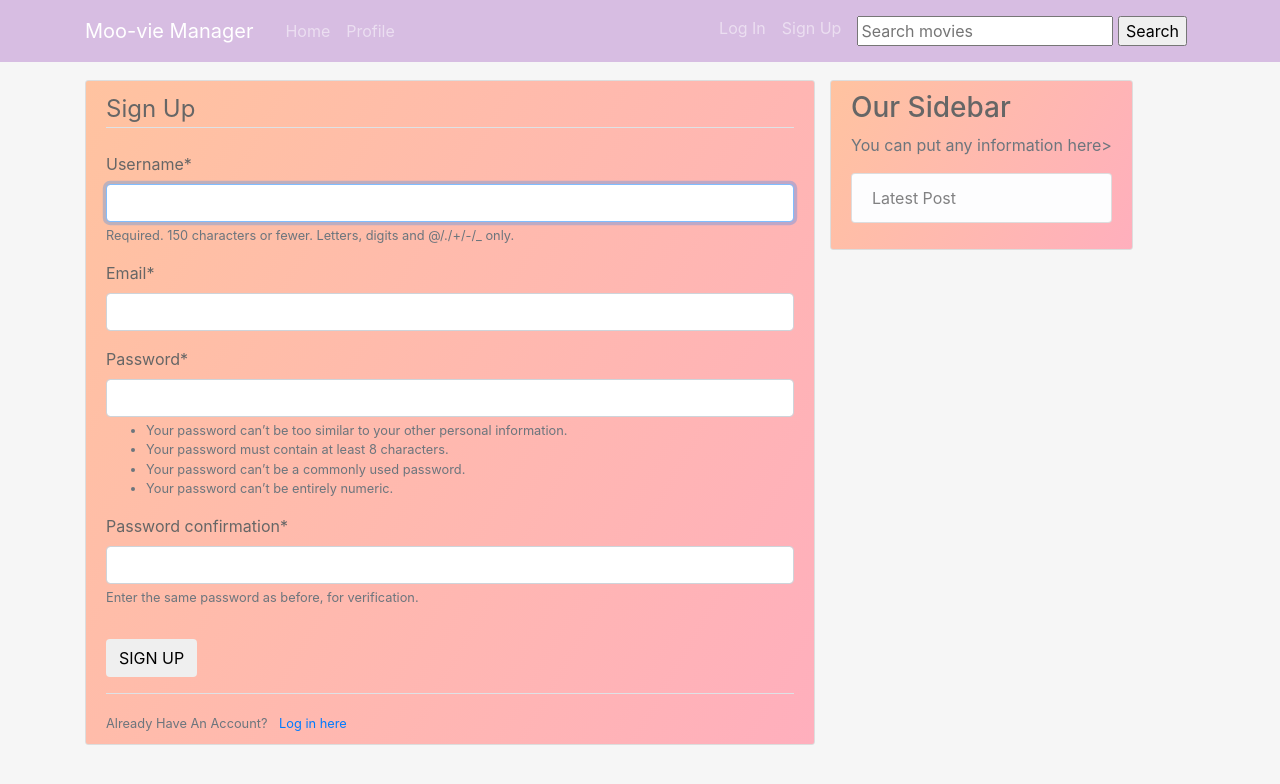
After one commit to vina19/Django-Movie_Manager, a Django app: page /registrationform/ in a window 1280 px wide. The commit adds this page. Shown: the top 784 px of the page. Run offline with Django 3.2, Linux system fonts and the light colour scheme; some libraries are stand-ins or nearby versions.

Commit message:
Create user registration form

```diff
--- a/movie_manager/settings.py
+++ b/movie_manager/settings.py
@@ -38,6 +38,7 @@ INSTALLED_APPS = [
     'django.contrib.messages',
     'django.contrib.staticfiles',
     'movie_superfan',
+    'crispy_forms',
 ]
 
 MIDDLEWARE = [
@@ -119,3 +120,5 @@ USE_TZ = True
 # https://docs.djangoproject.com/en/2.1/howto/static-files/
 
 STATIC_URL = '/static/'
+
+CRISPY_TEMPLATE_PACK = 'bootstrap4'
--- /dev/null
+++ b/movie_superfan/forms.py
@@ -0,0 +1,10 @@
+from django import forms
+from django.contrib.auth.models import User
+from django.contrib.auth.forms import UserCreationForm
+
+class UserRegisterForm(UserCreationForm):
+    email = forms.EmailField()
+
+    class Meta:
+        model = User
+        fields = ['username', 'email', 'password1', 'password2']
--- a/movie_superfan/templates/movie_superfan/base.html
+++ b/movie_superfan/templates/movie_superfan/base.html
@@ -30,7 +30,7 @@
                     </div>
                     <!-- Search bar, login, and sign up -->
                     <div class="navbar-nav">
-                        <a class="nav-item nav-link" href="#">Login</a>
+                        <a class="nav-item nav-link" href="#">Log In</a>
                         <a class="nav-item nav-link" href="#">Sign Up</a>
                         <form class="nav-item nav-link" method='GET' action = '' >
                             <input name = 'q' value='{{ request.GET.q }}' type= 'text'  placeholder='Search movies' />
@@ -40,12 +40,31 @@
                 </div>
             </nav>
     </header>
+    <main role="main" class="container">
+        <div class="row">
+            <div class="col-md-8">
+                {% if messages %}
+                    {% for message in messages %}
+                        <div class="alert alert-{{ message.tags }}">
+                            {{ message }}
+                        </div>
+                    {% endfor %}
+                {% endif %}
+                {% block content %}{% endblock %}
+            </div>
+            <div class="col-mn-4">
+                <div class="content-section">
+                    <h3>Our Sidebar</h3>
+                    <p class='text-muted'>You can put any information here>
+                        <ul class="list-group">
+                            <li class="list-group-item list-group-item-light">Latest Post</li>
+                        </ul>
+                    </p>
+                </div>
+            </div>
+        </div>
+    </main>
     <br/>
-
-    <div class="container">
-        {% block content %}
-        {% endblock %}
-    </div>
 
 	<!-- Optional JavaScript -->
     <!-- jQuery first, then Popper.js, then Bootstrap JS -->
--- a/movie_superfan/templates/movie_superfan/movie_detail_page.html
+++ b/movie_superfan/templates/movie_superfan/movie_detail_page.html
@@ -9,7 +9,7 @@
 			<p class="article-content">Released year: {{ movie.year }}</p>
 			<p class="article-content">Plot: {{ movie.plot }}</p>
 			<p class="article-content">Imdb rating: {{ movie.imdb_rating }}</p>
-			<p class="article-content">{{ movie.trailer }}</p>
-		</div>
+            <p class="article-content">{{ movie.trailer }}</p>
+        </div>
 	</article>
 {% endblock content %}
--- /dev/null
+++ b/movie_superfan/templates/movie_superfan/user_register.html
@@ -0,0 +1,21 @@
+{% extends "movie_superfan/base.html" %}
+{% load crispy_forms_tags %}
+{% block content %}
+	<div class="content-section">
+        <form method="POST">
+            {% csrf_token %}
+            <fieldset class="form-group">
+                <legend class="border-bottom mb-4">Sign Up</legend>
+                {{ form|crispy }}
+            </fieldset>
+            <div class="form-group">
+                <button class="btn btn-outlie-info" type="submit">SIGN UP</button>
+            </div>
+        </form>
+        <div class="border-top pt-3">
+            <small class="text-muted">
+                Already Have An Account? <a class="ml-2" href="#">Log in here</a>
+            </small>
+        </div>
+    </div>
+{% endblock content %}
--- a/movie_superfan/urls.py
+++ b/movie_superfan/urls.py
@@ -1,8 +1,10 @@
 from django.urls import path
-from . import views, get_movie_list
+from . import views, get_movie_list, get_movie_video
 
 urlpatterns = [
     path('', views.movie_list, name='movie_list'),
     path('movies/<int:movie_pk>/', views.movie_detail, name='movie_detail'),
-    path('userprofile/', views.user_profile, name='user_profile')
+    path('userprofile/', views.user_profile, name='user_profile'),
+    path('registrationform/', views.user_register, name='user_register'),
+    #path('movievideo/', get_movie_video.get_youtube_link, name='movie_video'),
 ]
--- a/movie_superfan/views.py
+++ b/movie_superfan/views.py
@@ -1,35 +1,33 @@
 from django.shortcuts import render, redirect, get_object_or_404
+from django.contrib import messages
 from .models import Movie
+from .forms import UserRegisterForm
 
 # Create your views here.
 def movie_list(request):
     movies = Movie.objects.all()
-    return render(request, 'movie_superfan/homepage.html', { 'movies' : movies })
+
+    query = request.GET.get('q')
+    if query:
+        queryset = movies.filter(name__icontains=query)
+
+    return render(request, 'movie_superfan/homepage.html', { 'movies' : movies }, { 'name' : 'List'})
 
 def movie_detail(request, movie_pk):
     movie = get_object_or_404(Movie, pk=movie_pk)
     return render(request, 'movie_superfan/movie_detail_page.html', { 'movie' : movie })
 
+def user_register(request):
+    if request.method == 'POST':
+        form = UserRegisterForm(request.POST)
+        if form.is_valid():
+            form.save()
+            username = form.cleaned_data.get('username')
+            messages.success(request, f'Account created for {username}!')
+            return redirect('movie_list')
+    else:
+        form = UserRegisterForm()
+    return render(request, 'movie_superfan/user_register.html', { 'form' : form })
+
 def user_profile(request):
     return render(request, 'movie_superfan/userprofile_page.html')
-
-def get_youtube_link(movie):
-    # https://docs.python.org/3/library/urllib.parse.html
-    # I use the quote_plus to replaces the spaces with the plus sign, so I can
-    # add the query to the youtube url with the name of the movie from the movie that we have.
-    query = urllib.quote_plus(movie.name)
-
-    response = urllib.urlopen('https://www.youtube.com/results?search_query='+query+'+trailer').read()
-
-    soup = BeautifulSoup(response, "lmxl")
-
-    movie_trailers = soup.find_all('ol', {'class':'yt-uix-sessionlink'})[0]
-
-    for trailer in movie_trailers:
-        item = trailer[0].find_all('a',{'class':'yt-uix-sessionlink'})[0]
-    item = re.findall('=(.*)',item.get('href'))
-    print(item)
-
-    link = 'http://www.youtube.com/embed/'+item[0]
-    movie.trailer=link
-    movie.save()
```
Also changed, not shown: movie_superfan/get_movie_video.py (added, +23 -0 lines), requirements.txt (+54 -0 lines).
